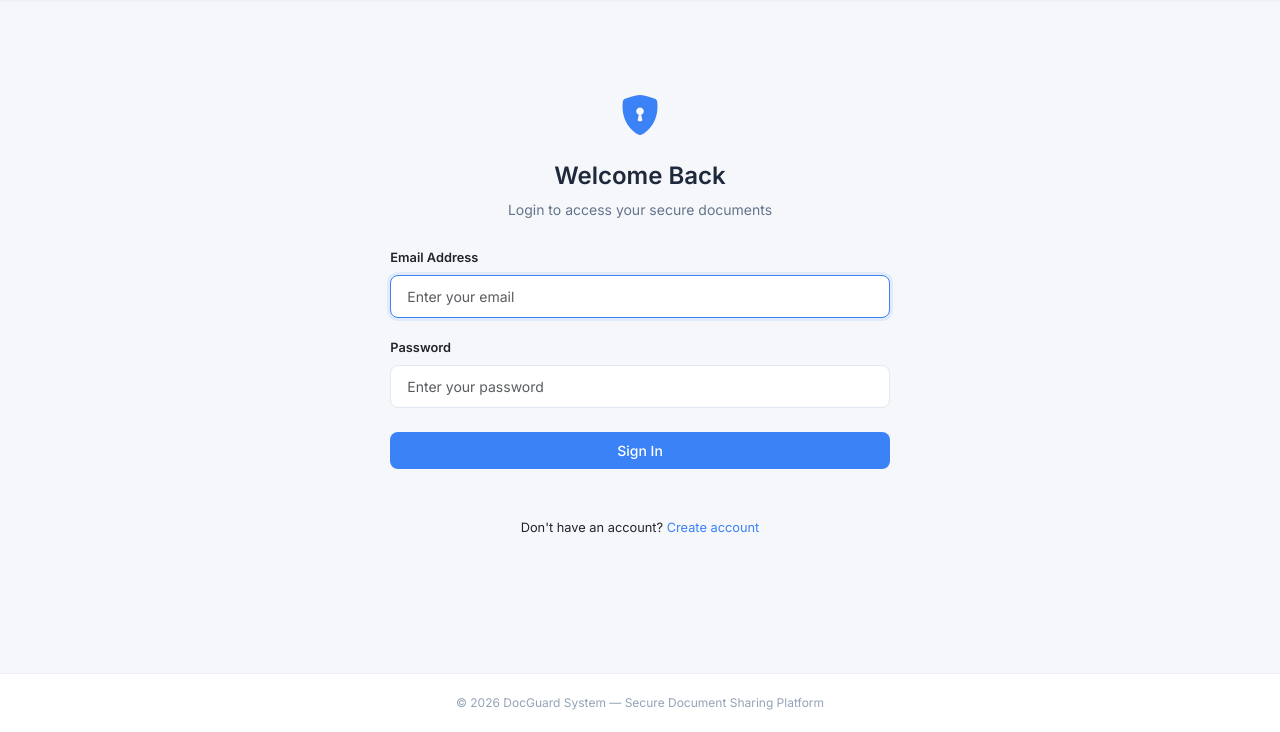
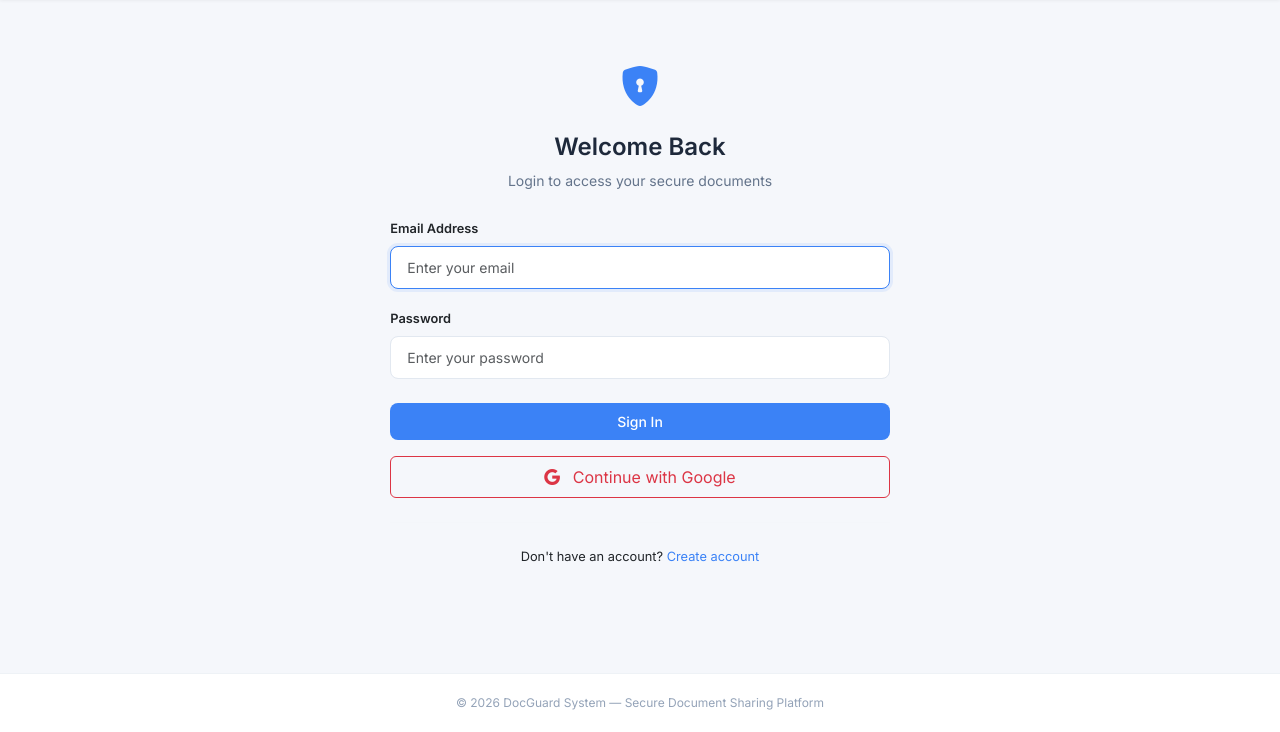
Before and after one commit to Redzuan192/docguard, a Flask app: page /login in a window 1280 px wide. Shown: the part 68-800 px from the top of the page. Run offline with Flask 3, Linux system fonts and the light colour scheme; parts of the project's set-up code (start-up, migrations or seed data) failed here and were passed over; some libraries are stand-ins or nearby versions.

```diff
--- a/app.py
+++ b/app.py
@@ -11,10 +11,26 @@ from werkzeug.utils import secure_filename
 from werkzeug.security import generate_password_hash, check_password_hash
 from flask_wtf.csrf import CSRFProtect
 from markupsafe import escape
+from authlib.integrations.flask_client import OAuth
 
 app = Flask(__name__)
 app.secret_key = os.environ.get('SECRET_KEY', 'docguard-super-secret-key-2026')
 csrf = CSRFProtect(app)
+
+# =====================
+# GOOGLE OAUTH CONFIGURATION
+# =====================
+oauth = OAuth(app)
+
+google = oauth.register(
+    name='google',
+    client_id=os.environ.get('GOOGLE_CLIENT_ID'),
+    client_secret=os.environ.get('GOOGLE_CLIENT_SECRET'),
+    server_metadata_url='https://accounts.google.com/.well-known/openid-configuration',
+    client_kwargs={
+        'scope': 'openid email profile'
+    }
+)
 
 # =====================
 # CSRF ERROR HANDLER
@@ -378,6 +394,75 @@ def login():
         return redirect(url_for('login'))
 
     return render_template('login.html')
+
+
+@app.route('/login/google')
+def google_login():
+    if is_logged_in():
+        return redirect(url_for('home'))
+
+    if not os.environ.get('GOOGLE_CLIENT_ID') or not os.environ.get('GOOGLE_CLIENT_SECRET'):
+        flash('Google Authentication is not configured.', 'danger')
+        return redirect(url_for('login'))
+
+    redirect_uri = os.environ.get(
+        'GOOGLE_REDIRECT_URI',
+        url_for('google_callback', _external=True)
+    )
+    return google.authorize_redirect(redirect_uri)
+
+
+@app.route('/google/callback')
+def google_callback():
+    try:
+        google.authorize_access_token()
+        user_info = google.get('https://openidconnect.googleapis.com/v1/userinfo').json()
+
+        email = (user_info.get('email') or '').strip().lower()
+        full_name = clean_text(user_info.get('name') or email.split('@')[0])
+        ip = get_client_ip()
+
+        if not email or not is_valid_email(email):
+            flash('Google login failed. Invalid Google email address.', 'danger')
+            return redirect(url_for('login'))
+
+        user = fetch_one('SELECT * FROM users WHERE email=%s', (email,))
+
+        if not user:
+            # A random password hash is stored so Google-created users still match the current users table structure.
+            # These users authenticate through Google OAuth instead of a local password.
+            password_hash = generate_password_hash(uuid.uuid4().hex, method='pbkdf2:sha256:600000')
+            execute_query(
+                """
+                INSERT INTO users (full_name, email, password_hash, role, is_active)
+                VALUES (%s, %s, %s, 'user', 1)
+                """,
+                (full_name, email, password_hash)
+            )
+            user = fetch_one('SELECT * FROM users WHERE email=%s', (email,))
+            add_log(user['id'], None, 'USER_REGISTERED', f'Google account created for {email}', ip)
+
+        if int(user.get('is_active', 0)) != 1:
+            flash('Your account is inactive. Please contact admin.', 'danger')
+            return redirect(url_for('login'))
+
+        session['user_id'] = user['id']
+        session['full_name'] = user['full_name']
+        session['role'] = user['role']
+
+        add_log(user['id'], None, 'LOGIN_SUCCESS', 'Google login successful.', ip)
+        flash('Logged in successfully with Google.', 'success')
+
+        if user['role'] == 'admin':
+            return redirect(url_for('admin_dashboard'))
+
+        return redirect(url_for('dashboard'))
+
+    except Exception as e:
+        print(f'Google Auth Error: {e}')
+        flash('Google login failed. Please try again.', 'danger')
+        return redirect(url_for('login'))
+
 
 @app.route('/')
 def home():
--- a/requirements.txt
+++ b/requirements.txt
@@ -6,3 +6,5 @@ werkzeug
 flask-wtf
 gunicorn
 psycopg2-binary
+Authlib
+requests
--- a/templates/login.html
+++ b/templates/login.html
@@ -28,6 +28,10 @@
                 <button type="submit" class="btn btn-primary-custom w-100 py-2">
                     Sign In
                 </button>
+
+                <a href="{{ url_for('google_login') }}" class="btn btn-outline-danger w-100 py-2 mt-3">
+                    <i class="bi bi-google me-2"></i> Continue with Google
+                </a>
             </form>
 
             <hr class="my-4" style="border-color: #eef2f6;">
```
